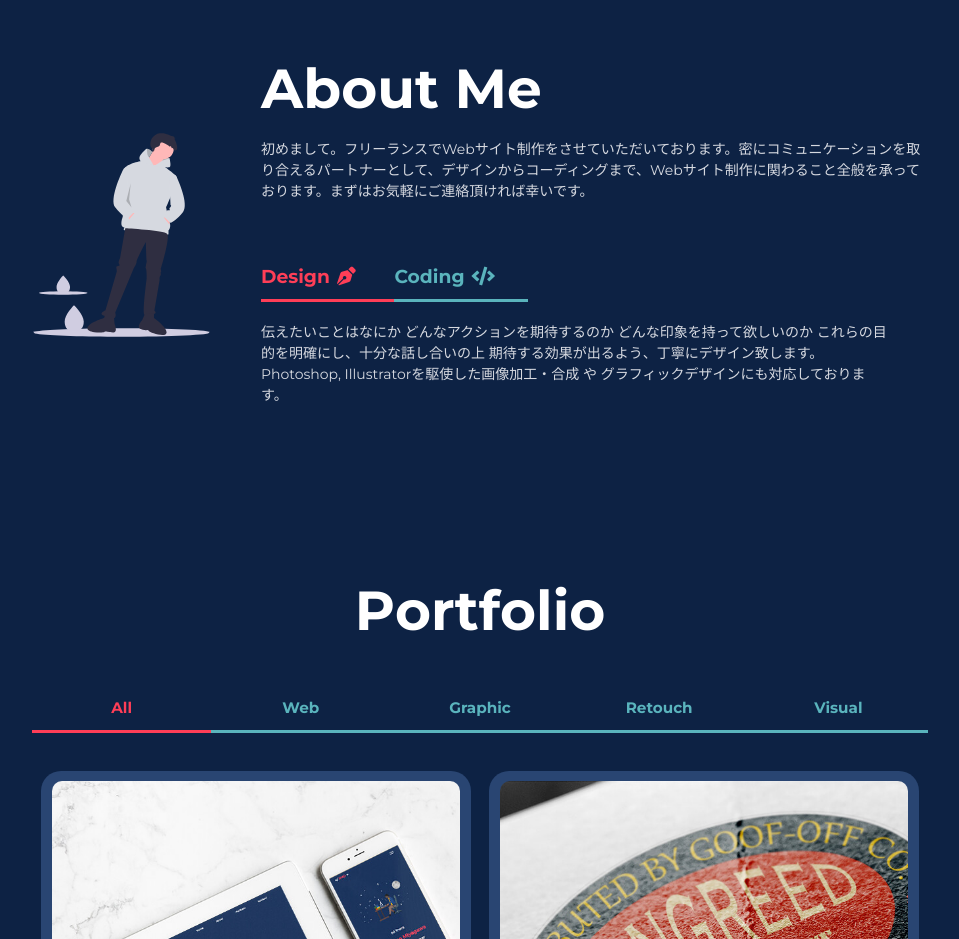
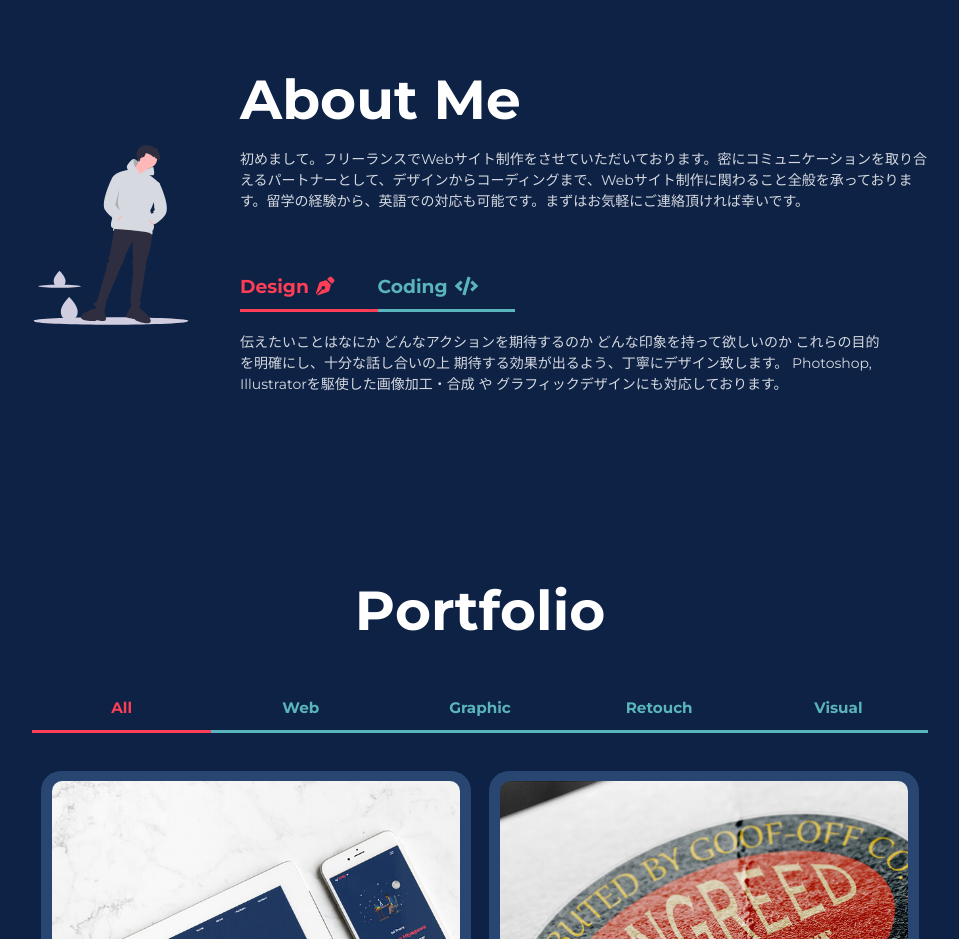
Before and after one commit to tmiya061/RNDportfolio, a plain HTML site: page index.html in a window 1280 px wide. Shown: the part 860-1799 px from the top of the page, without its empty margins (160-1119 px from the left). Drawn offline with nearby package versions, Linux system fonts and the light colour scheme.

```diff
--- a/index.html
+++ b/index.html
@@ -114,7 +114,7 @@
                 <div class="about__me">
                   <h2 class="about__me_ttl tween-animate-title">About Me</h2>
                   <p class="about__meCont">
-                    初めまして。フリーランスでWebサイト制作をさせていただいております。密にコミュニケーションを取り合えるパートナーとして、デザインからコーディングまで、Webサイト制作に関わること全般を承っております。まずはお気軽にご連絡頂ければ幸いです。
+                    初めまして。フリーランスでWebサイト制作をさせていただいております。密にコミュニケーションを取り合えるパートナーとして、デザインからコーディングまで、Webサイト制作に関わること全般を承っております。留学の経験から、英語での対応も可能です。まずはお気軽にご連絡頂ければ幸いです。
                   </p>
                 </div>
 
@@ -140,8 +140,8 @@
                   <div class="tab__cont" id="design__content">
                     <div>
                       <p class="tab__txt">
-                        HTML, CSS, JavaScript, React, Node.js, TypeScript これらの技術を駆使し、デザインを元に スマートフォンとPC両方を重要と考え 制作いたします。 効果的なエフェクトやアニメーション
-                        を駆使し、よりよいWebサイトになるようコーディング致します。
+                        HTML, CSS, JavaScriptにより、デザインを元に スマートフォンとPC両方を重要と考え、制作いたします。 エフェクトやアニメーション
+                        を駆使し、より効果的なWebサイトになるようコーディング致します。現在はJavaScriptの学習強化とReactを勉強中です。
                       </p>
                     </div>
                   </div>
--- a/styles/baseBlock/_about.scss
+++ b/styles/baseBlock/_about.scss
@@ -1,6 +1,6 @@
 .about {
   background-color: rgb(13, 34, 68);
-  min-height: 100vh;
+  min-height: 90vh;
   display: flex;
   justify-content: center;
 
@@ -18,7 +18,7 @@
     // object-fit: cover;
     // object-position: top;
     // size: 30%;
-    height: 50vh;
+    height: 30vh;
   }
   &__imgInner {
     width: 100%;
```
Also changed, not shown: styles/style.css, 1 other file.
